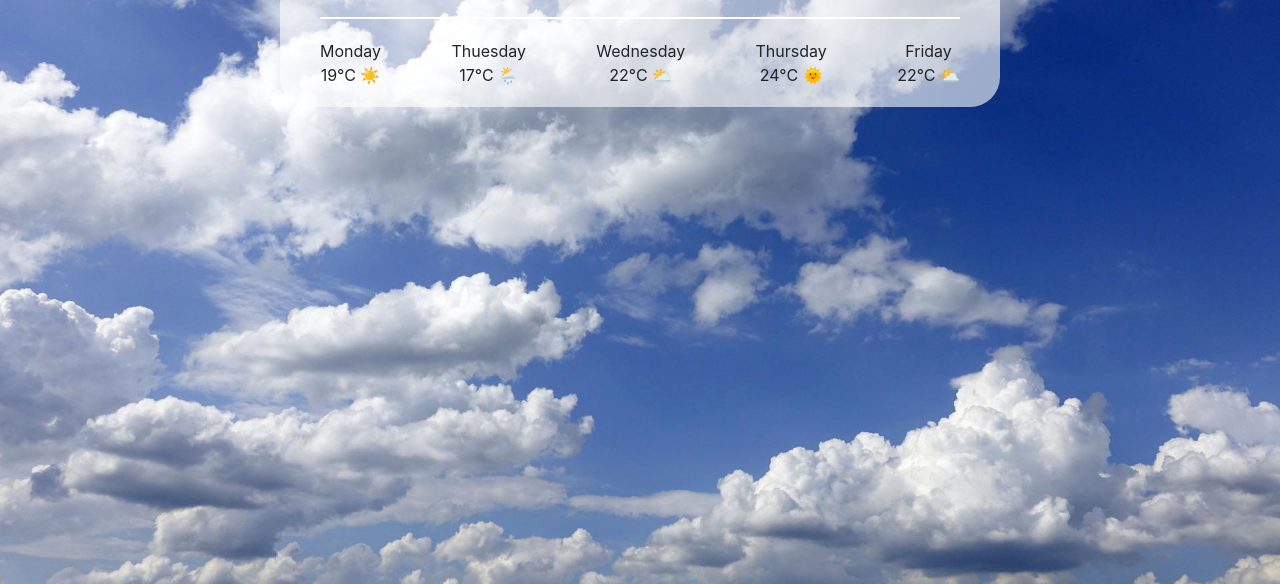
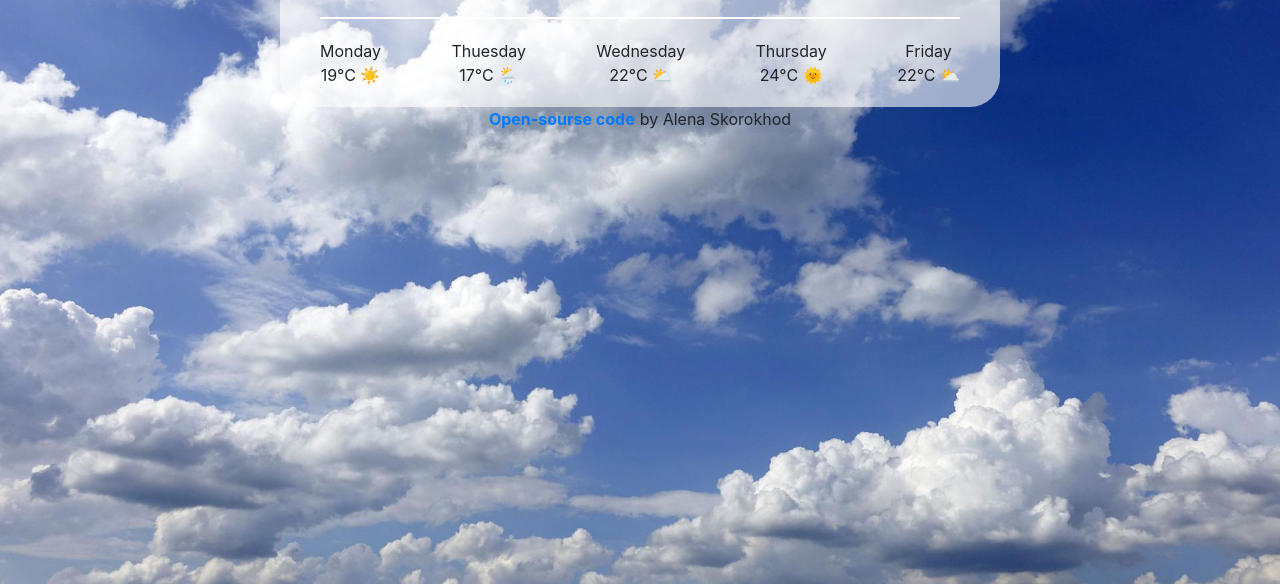
Before and after one commit to Skorohod91/WeatherApp, a website: page weather.html in a window 1280 px wide. Shown: the part 216-800 px from the top of the page. Drawn offline with nearby package versions, Linux system fonts and the light colour scheme.

Commit message:
add github link

```diff
--- a/weather.css
+++ b/weather.css
@@ -100,3 +100,12 @@ form {
     border-bottom: solid 2px #fff;
     margin-top: 20px;
 }
+
+.github-link {
+    display: flex;
+    justify-content: center;
+}
+
+a {
+    margin-right: 5px;
+}
--- a/weather.html
+++ b/weather.html
@@ -74,6 +74,14 @@
             </li>
         </ul>
     </div>
+    <div class="github-link">
+        <a href="https://github.com/Skorohod91/WeatherApp" target="_blank">
+            Open-sourse code
+        </a>
+        <span>
+            by Alena Skorokhod
+        </span>
+    </div>
     <script src="weather.js"></script>
 </body>
 </html>
```
